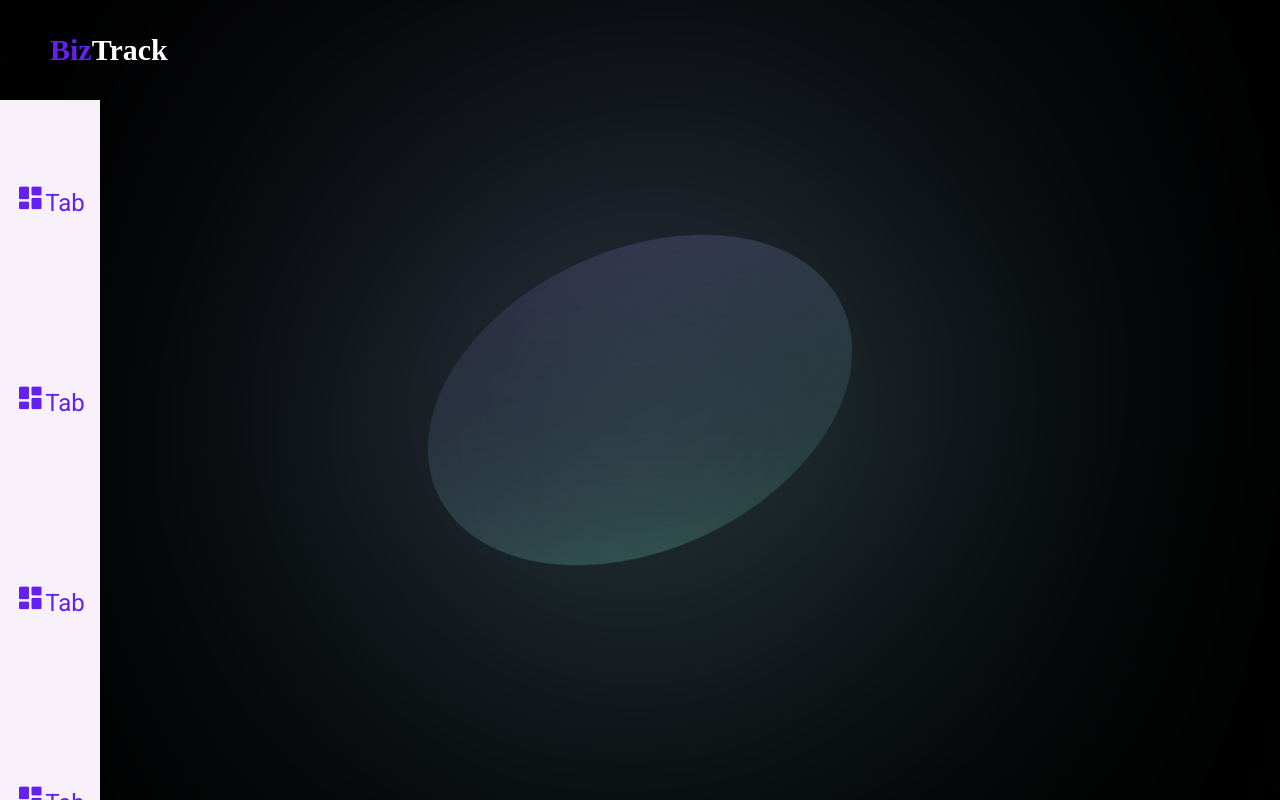
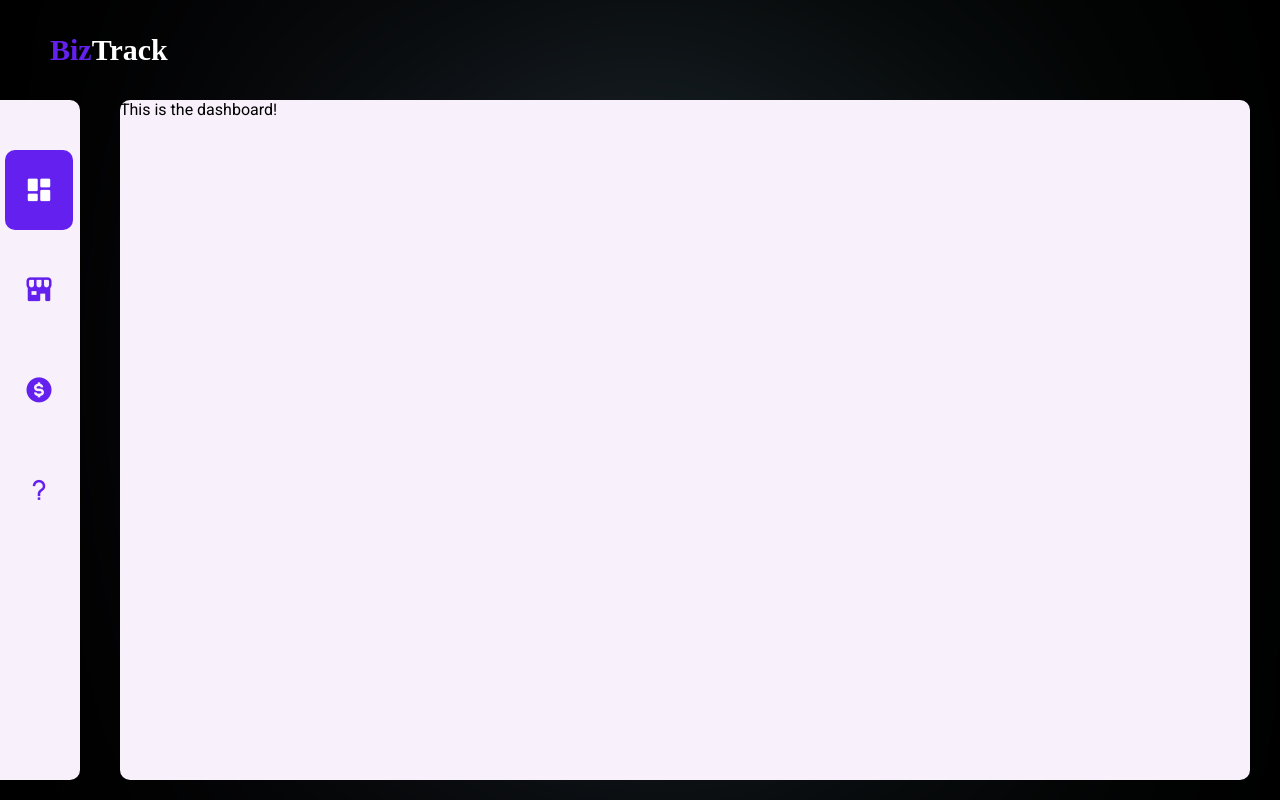
Before and after one commit to kamiri-charles/biztrack, a React (Create React App) app: page /home in a window 1280 px wide. Built offline with nearby package versions, Linux system fonts and the light colour scheme; a web font is replaced by a local one.

Commit message:
Added home page components.

```diff
--- /dev/null
+++ b/src/components/Home/Businesses.tsx
@@ -0,0 +1,9 @@
+import React from 'react'
+
+const Businesses: React.FC = () => {
+  return (
+    <div className='businesses'>This is the businesses page. All your businesses will show up here!</div>
+  )
+}
+
+export default Businesses;
--- /dev/null
+++ b/src/components/Home/Dashboard.tsx
@@ -0,0 +1,11 @@
+import React from 'react';
+
+const Dashboard: React.FC = () => {
+    return (
+        <div className="dashboard">
+            This is the dashboard!
+        </div>
+    )
+}
+
+export default Dashboard;
--- /dev/null
+++ b/src/components/Home/Misc.tsx
@@ -0,0 +1,10 @@
+import React from 'react'
+
+const Misc: React.FC = () => {
+
+  return (
+    <div className='misc'>Misc</div>
+  )
+}
+
+export default Misc;
--- /dev/null
+++ b/src/components/Home/Navbar.scss
@@ -0,0 +1,65 @@
+.navbar {
+        width: 90px;
+        height: 85%;
+        padding-top: 40px;
+        padding-left: 5px;
+        position: absolute;
+        display: flex;
+        flex-direction: column;
+        align-items: flex-start;
+        background: var(--ui-white);
+        top: 100px;
+        left: -10px;
+        border-radius: 10px;
+        color: var(--ui-primary);
+        overflow: hidden;
+        transition: all 0.3s ease;
+
+        .nav-item {
+            width: 80%;
+            height: 80px;
+            display: grid;
+            place-items: center;
+            text-align: center;
+            font-weight: 600;
+            padding: 10px;
+            border-radius: 10px;
+            margin: 10px;
+            transition: all 0.3s ease;
+
+            i {
+                font-size: 30px;
+            }
+
+            span {
+                font-size: 15px;
+                opacity: 0;
+                position: absolute;
+            }
+
+            &:hover {
+                background: var(--ui-primary);
+                color: white;
+            }
+
+            &.active {
+                background: var(--ui-primary);
+                color: white;
+            }
+        }
+
+        &:hover {
+            width: 120px;
+
+            .nav-item {
+                span {
+                    position: relative;
+                    opacity: 1;
+                }
+
+                &.active {
+                    border-radius: 10px;
+                }
+            }
+        }
+    }
--- a/src/components/Home/Navbar.tsx
+++ b/src/components/Home/Navbar.tsx
@@ -1,30 +1,73 @@
-import React from 'react';
+import React, { useEffect } from 'react';
+import './Navbar.scss';
 
-const Navbar: React.FC = () => {
+interface NavbarProps {
+  onSectionChange: (section: string) => void;
+}
+
+const Navbar: React.FC<NavbarProps> = ({onSectionChange}) => {
+
+    useEffect(() => {
+        localStorage.setItem('biztrack_curr_section', 'dashboard');
+    }, []);
+
+
+    const handleClick = (sec: string) => {
+        localStorage.setItem('biztrack_curr_section', sec);
+        onSectionChange(sec);
+    }
 
     return (
       <div className="navbar">
-            <div className="nav-item">
+        <div
+          className={
+            localStorage.getItem("biztrack_curr_section") === "dashboard"
+              ? "nav-item active"
+              : "nav-item"
+          }
+          onClick={() => handleClick("dashboard")}
+        >
           <i className="bx bxs-dashboard"></i>
-                <span>Tab</span>
+          <span>Dashboard</span>
         </div>
 
-            <div className="nav-item">
-                <i className="bx bxs-dashboard"></i>
-                <span>Tab</span>
+        <div
+          className={
+            localStorage.getItem("biztrack_curr_section") === "businesses"
+              ? "nav-item active"
+              : "nav-item"
+          }
+          onClick={() => handleClick("businesses")}
+        >
+          <i className="bx bxs-store-alt"></i>
+          <span>Businesses</span>
         </div>
 
-            <div className="nav-item">
-                <i className="bx bxs-dashboard"></i>
-                <span>Tab</span>
+        <div
+          className={
+            localStorage.getItem("biztrack_curr_section") === "sales"
+              ? "nav-item active"
+              : "nav-item"
+          }
+          onClick={() => handleClick("sales")}
+        >
+          <i className="bx bxs-dollar-circle"></i>
+          <span>Sales</span>
         </div>
 
-            <div className="nav-item">
-                <i className="bx bxs-dashboard"></i>
-                <span>Tab</span>
+        <div
+          className={
+            localStorage.getItem("biztrack_curr_section") === "misc"
+              ? "nav-item active"
+              : "nav-item"
+          }
+          onClick={() => handleClick("misc")}
+        >
+          <i className="bx bx-question-mark"></i>
+          <span>Misc</span>
         </div>
       </div>
-    )
+    );
 }
 
 export default Navbar;
--- /dev/null
+++ b/src/components/Home/Sales.tsx
@@ -0,0 +1,11 @@
+import React from 'react'
+
+const Sales: React.FC = () => {
+
+  return (
+    <div className="sales">This is the sales page.</div>
+  )
+
+}
+
+export default Sales;
--- a/src/components/Home/index.tsx
+++ b/src/components/Home/index.tsx
@@ -1,13 +1,38 @@
-import React from "react";
-import "./styles.scss";
+import React, { useEffect, useState } from "react";
 import Header from "../Header";
 import Navbar from "./Navbar";
+import "./styles.scss";
+import Dashboard from "./Dashboard";
+import Businesses from "./Businesses";
+import Sales from "./Sales";
+import Misc from "./Misc";
 
 const Home: React.FC = () => {
+
+  let [currSec, setCurrSec] = useState<string | undefined>();
+
+  useEffect(() => {
+    let sec = localStorage.getItem('biztrack_curr_section');
+    setCurrSec(sec || undefined);
+  }, []);
+
+
+  const handleSectionChange = (newSection: React.SetStateAction<string | undefined>) => {
+    setCurrSec(newSection);
+  };
+
   return (
     <div className="home">
       <Header />
-      <Navbar />
+      <Navbar onSectionChange={handleSectionChange} />
+
+      <div className="content-wrapper">
+        {
+          currSec === 'dashboard' ? <Dashboard /> :
+          currSec === 'businesses' ? <Businesses /> :
+          currSec === 'sales' ? <Sales /> : <Misc />
+        }
+      </div>
     </div>
   );
 };
--- a/src/components/Home/styles.scss
+++ b/src/components/Home/styles.scss
@@ -3,30 +3,15 @@
     color: white;
     position: relative;
 
-    // Navbar
-    .navbar {
-        width: 100px;
-        height: 100%;
-        display: flex;
-        flex-direction: column;
-        align-items: center;
-        justify-content: space-around;
+
+    .content-wrapper {
         position: absolute;
         background: var(--ui-white);
+        width: calc(100% - 150px);
         top: 100px;
-        left: 0;
-        color: var(--ui-primary);
-
-        .nav-item {
-            cursor: pointer;
-
-            i {
-                font-size: 30px;
-            }
-
-            span {
-                font-size: 24px;
-            }
-        }
+        left: 120px;
+        height: 85%;
+        border-radius: 10px;
+        color: black;
     }
 }
```
Lines whose indentation alone changed are shown as unchanged.
